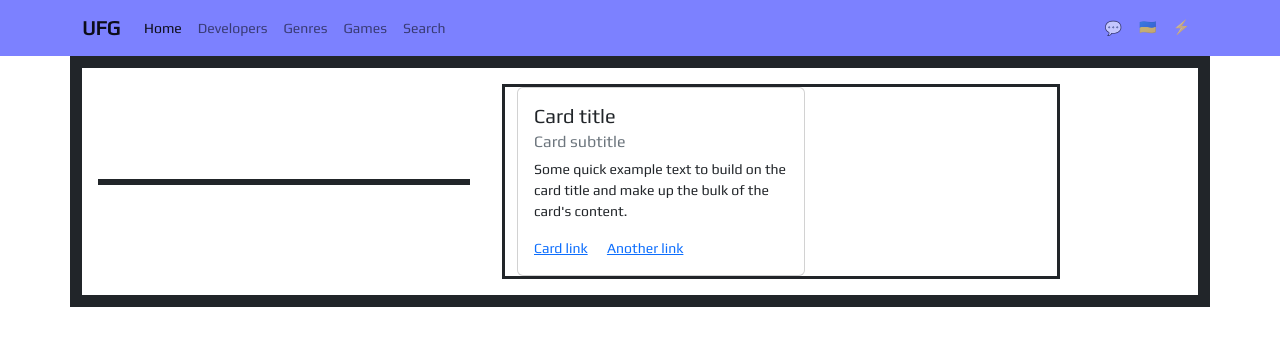
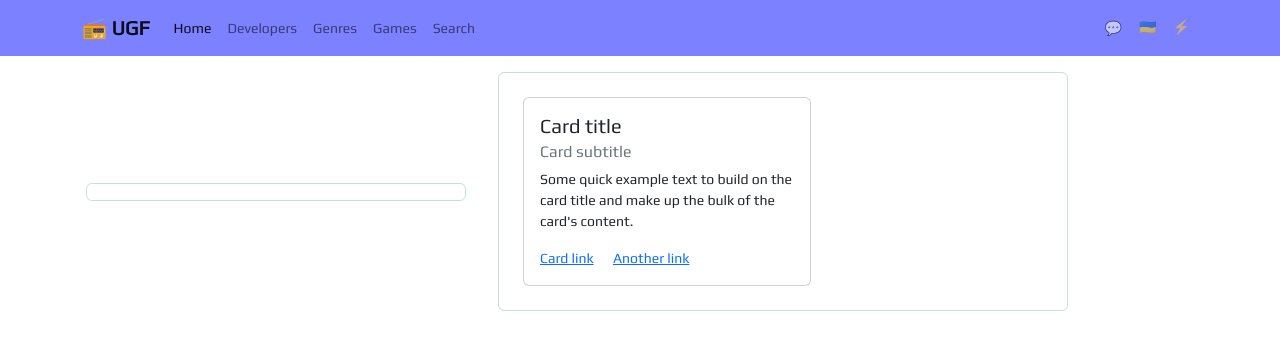
Before and after one commit to bkitw/ugf_project, a Django app: page /main in a window 1280 px wide. Shown: the top 350 px of the page. Run offline with Django 4.2, Linux system fonts and the light colour scheme; a user stored in the database is signed in; data comes from the database, SQL or seed files in the repository; both versions use the stored data as it was after the commit; some libraries are stand-ins or nearby versions.

Commit message:
minor fix

```diff
--- a/hades/hadesapp/templates/hadesapp/appeals.html
+++ b/hades/hadesapp/templates/hadesapp/appeals.html
@@ -17,7 +17,6 @@
                     <hr>
                 </div>
                 <form id="check_form" action="{%url 'check_appeal' appeal.id%}" method="post">
-                    <h3>{{appeal.id}}</h3>
                     {%csrf_token%}
                     {%if appeals%}
                     {%if not appeal.checked_at%}
--- a/hades/hadesapp/templates/hadesapp/base.html
+++ b/hades/hadesapp/templates/hadesapp/base.html
@@ -69,12 +69,12 @@
       <div class="modal-dialog modal-sm modal-dialog-centered">
         <div class="modal-content">
           <div class="modal-header">
-            <h1 class="modal-title fs-5" id="thanks_title">THANK YOU!</h1>
+            <h1 class="modal-title fs-5" id="thanks_title">THANK YOU FOR YOUR FEEDBACK!</h1>
             <button type="button" class="btn-close" data-bs-dismiss="modal" aria-label="Close"></button>
         </div>
         <div class="modal-body">
-            <p>We really appreciate your opinion!<br>
-            (naah, screw you)</p>
+            <p>We really appreciate your opinion!</p>
+            <hr>
         </div>
         <div class="modal-footer">
             <button type="button" class="btn btn-secondary" data-bs-dismiss="modal">Close</button>
--- a/hades/hadesapp/templates/hadesapp/components/header_navbar.html
+++ b/hades/hadesapp/templates/hadesapp/components/header_navbar.html
@@ -1,7 +1,8 @@
+{%load static%}
 <header>
     <nav class="navbar navbar-expand-lg" style="background-color: #7c81ff;">
         <div class="container-lg">
-            <a class="navbar-brand" href="{%url 'main'%}"><b>UFG</b></a>
+            <a class="navbar-brand" href="{%url 'main'%}">&#128251; <b>UGF</b></a>
             <button class="navbar-toggler" type="button" data-bs-toggle="collapse" data-bs-target="#navbarNav"
                     aria-controls="navbarNav" aria-expanded="false" aria-label="Toggle navigation">
                 <span class="navbar-toggler-icon"></span>
@@ -35,8 +36,9 @@
                     <ul class="navbar-nav">
                         {%if '/user_profile' in request.path and request.user.is_staff %}
                         <li class="nav-item">
-                            <a class="nav-link" href="{%url 'appeals'%}" title="There's {{new_appeals}} new appeals!">&#128126; <span
-                                    class="badge rounded-pill text-bg-warning">{{new_appeals}}</span></a>
+                            <a class="nav-link" href="{%url 'appeals'%}" title="There's {{new_appeals}} new appeals!">&#128126;
+                                <span
+                                        class="badge rounded-pill text-bg-warning">{{new_appeals}}</span></a>
                         </li>
                         {%else%}
                         <li class="nav-item">
--- a/hades/hadesapp/templates/hadesapp/components/home_body.html
+++ b/hades/hadesapp/templates/hadesapp/components/home_body.html
@@ -1,11 +1,11 @@
 <!--main block!-->
 
 <section id="main_game_info_section">
-    <div class="container" style="border:solid; border-size:1px">
-        <div class="row" style="border:solid; border-size:1px">
-            <div class="col" style="border:solid; border-size:1px">
-                <div class="row align-items-center" style="border:solid; border-size:1px">
-                    <div class="col-4 m-3" style="border:solid; border-size:1px">
+    <div class="container">
+        <div class="row">
+            <div class="col">
+                <div class="row align-items-center">
+                    <div class="col-4 m-3 border border-success p-2 mb-2 border-opacity-25 rounded">
                         <ul class="list-group list-group-flush">
                             {% for game in games%}
                             <li class="list-group-item">
@@ -18,8 +18,8 @@
                             {%endfor%}
                         </ul>
                     </div>
-                    <div class="col-6 m-3" style="border:solid; border-size:1px">
-                        <div class="card" style="width: 18rem;">
+                    <div class="col-6 m-3 border border-success p-2 mb-2 border-opacity-25 rounded">
+                        <div class="card m-3" style="width: 18rem;">
                             <div class="card-body">
                                 <h5 class="card-title">Card title</h5>
                                 <h6 class="card-subtitle mb-2 text-muted">Card subtitle</h6>
--- a/hades/hadesapp/views.py
+++ b/hades/hadesapp/views.py
@@ -401,13 +401,9 @@ def contact_us(request):
     if request.method == 'POST':
         appeal_form = AppealForm(request.POST)
         if appeal_form.is_valid():
-            print('form is valid')
             email = request.POST['email']
-            print(f'this is email -- {email}')
             theme = request.POST['theme']
-            print(f'this is theme --{theme}')
             message = request.POST['message']
-            print(f'this is message -- {message}')
             appeal_form.save()
             return JsonResponse({'success': 'true'}, safe=False)
     response = JsonResponse({'error': appeal_form.errors})
@@ -433,12 +429,8 @@ def check_appeal(request, pk):
         action = request.POST.get('checking')
         if action == 'check_it':
             appeal = Appeal.objects.filter(id=pk).first()
-            print(pk)
-            print(appeal)
             appeal.checked_at = timezone.now()
             appeal.checked_by_id = request.user.id
-            print(appeal.checked_at, appeal.checked_by_id)
             appeal.save()
-            print('WHAT THE ACTUAL FUCK?!')
             return JsonResponse({'success': 'true', }, safe=False)
         return redirect('appeals')
```
Also changed, not shown: hades/hades_db.sqlite.
